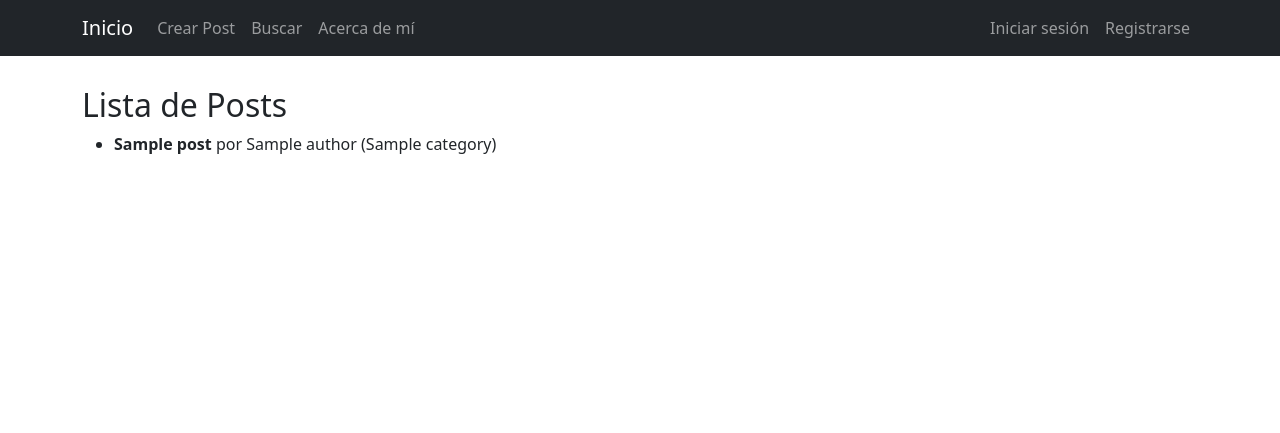
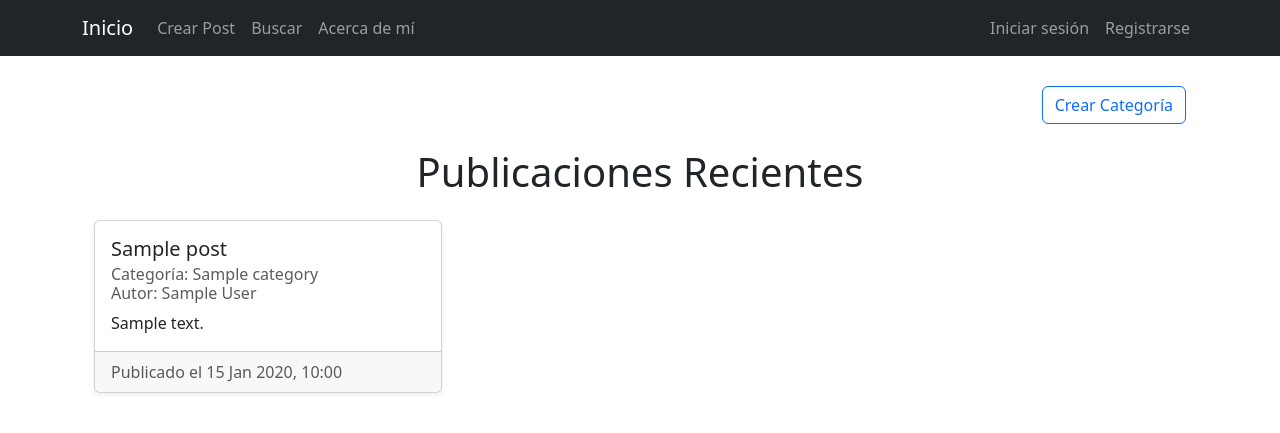
Before and after one commit to G4briel4224/ProyectoEntrega, a Django app: template Miapp/templates/home.html in a window 1280 px wide. Shown: the top 433 px of the page. Run offline with Django 3.2, Linux system fonts and the light colour scheme; the template is opened without the code that fills it: most values are stand-ins (such as "Sample title", 1, 10 or a date in 2020).

Commit message:
Casi termino modifique los html

```diff
--- a/Miapp/models.py
+++ b/Miapp/models.py
@@ -1,4 +1,5 @@
 from django.db import models
+from django.contrib.auth.models import User
 
 class Author(models.Model):
     name = models.CharField(max_length=100)
@@ -18,7 +19,7 @@ class Category(models.Model):
 class Post(models.Model):
     title = models.CharField(max_length=200)
     content = models.TextField()
-    author = models.ForeignKey(Author, on_delete=models.CASCADE)
+    author = models.ForeignKey(User, on_delete=models.CASCADE)
     category = models.ForeignKey(Category, on_delete=models.CASCADE)
     created_at = models.DateTimeField(auto_now_add=True)
 
--- a/Miapp/templates/base.html
+++ b/Miapp/templates/base.html
@@ -8,7 +8,6 @@
     <!-- Bootstrap 5 CDN -->
     <link href="https://cdn.jsdelivr.net/npm/bootstrap@5.3.3/dist/css/bootstrap.min.css" rel="stylesheet">
 
-    <!-- Estilos adicionales opcionales -->
     <style>
         body {
             padding-top: 70px;
@@ -39,11 +38,14 @@
                 </ul>
                 <ul class="navbar-nav ms-auto">
                     {% if user.is_authenticated %}
-                        <li class="nav-item">
-                            <a class="nav-link" href="{% url 'accounts:profile' %}">{{ user.username }}</a>
-                        </li>
-                        <li class="nav-item">
-                            <a class="nav-link" href="{% url 'accounts:logout' %}">Cerrar sesión</a>
+                        <li class="nav-item d-flex align-items-center">
+                            <a class="nav-link me-2" href="{% url 'accounts:profile' %}">{{ user.username }}</a>
+                            <form method="post" action="{% url 'accounts:logout' %}" class="d-inline">
+                                {% csrf_token %}
+                                <button type="submit" class="btn btn-link nav-link text-white p-0 m-0" style="text-decoration: none;">
+                                    Cerrar sesión
+                                </button>
+                            </form>
                         </li>
                     {% else %}
                         <li class="nav-item">
--- a/Miapp/templates/create_post.html
+++ b/Miapp/templates/create_post.html
@@ -1,10 +1,9 @@
 {% extends 'base.html' %}
-
 {% block title %}Crear Post{% endblock %}
 
 {% block content %}
-<div class="container mt-4">
-    <h2>Crear Nuevo Post</h2>
+<div class="container">
+    <h2 class="mb-4">Crear una nueva publicación</h2>
     <form method="post">
         {% csrf_token %}
         {{ form.as_p }}
--- a/Miapp/templates/home.html
+++ b/Miapp/templates/home.html
@@ -1,13 +1,43 @@
+{% extends 'base.html' %}
+{% load static %}
 
-{% extends 'base.html' %}
+{% block title %}Inicio{% endblock %}
 
 {% block content %}
-<h2>Lista de Posts</h2>
-<ul>
-    {% for post in posts %}
-        <li><strong>{{ post.title }}</strong> por {{ post.author.name }} ({{ post.category.title }})</li>
-    {% empty %}
-        <li>No hay posts aún.</li>
-    {% endfor %}
-</ul>
+<div class="container">
+    <div class="mb-4 text-end">
+    <a href="{% url 'Miapp:create_category' %}" class="btn btn-outline-primary">
+        Crear Categoría
+    </a>
+</div>
+    <h1 class="mb-4 text-center">Publicaciones Recientes</h1>
+
+    {% if posts %}
+        <div class="row row-cols-1 row-cols-md-2 row-cols-lg-3 g-4">
+            {% for post in posts %}
+                <div class="col">
+                    <div class="card h-100 shadow-sm">
+                        <div class="card-body">
+                            <h5 class="card-title">{{ post.title }}</h5>
+                            <h6 class="card-subtitle mb-2 text-muted">
+                                Categoría: {{ post.category }}<br>
+                                Autor: {{ post.author }}
+                            </h6>
+                            <p class="card-text">
+                                {{ post.content|truncatewords:20 }}
+                            </p>
+                        </div>
+                        <div class="card-footer text-muted">
+                            Publicado el {{ post.created_at|date:"d M Y, H:i" }}
+                        </div>
+                    </div>
+                </div>
+            {% endfor %}
+        </div>
+    {% else %}
+        <div class="alert alert-info" role="alert">
+            No hay publicaciones aún. ¡Crea la primera!
+        </div>
+    {% endif %}
+</div>
 {% endblock %}
--- a/Miapp/urls.py
+++ b/Miapp/urls.py
@@ -5,9 +5,8 @@ app_name = "Miapp"
 
 urlpatterns = [
     path('', views.home, name='home'),
-    path('create-author/', views.create_author, name='create_author'),
-    path('create-category/', views.create_category, name='create_category'),
-    path('create-post/', views.create_post, name='create_post'),
+    path('create_category/', views.create_category, name='create_category'),
+    path('create_post/', views.create_post, name='create_post'),
     path('search/', views.search_post, name='search_post'),
     path('about/', views.about, name='about'),
 
--- a/ProyectoEntrega/settings.py
+++ b/ProyectoEntrega/settings.py
@@ -136,3 +136,5 @@ STATIC_URL = '/static/'
 STATICFILES_DIRS = [BASE_DIR / 'static']
 
 CKEDITOR_UPLOAD_PATH = 'uploads/'
+
+LOGIN_URL = '/accounts/login/'
--- a/accounts/urls.py
+++ b/accounts/urls.py
@@ -6,7 +6,7 @@ app_name = 'accounts'
 
 urlpatterns = [
     path('login/', auth_views.LoginView.as_view(template_name='accounts/login.html'), name='login'),
-    path('logout/', auth_views.LogoutView.as_view(next_page='accounts:login'), name='logout'),
+    path('logout/', auth_views.LogoutView.as_view(template_name='accounts/logout.html'), name='logout'),
     path('register/', views.register, name='register'),
     path('profile/', views.profile, name='profile'),
 ]
```
Also changed, not shown: Miapp/templates/create_author.html (+9 -7 lines), Miapp/templates/create_category.html (added, +23 -0 lines), Miapp/templates/search_post.html (+15 -8 lines), Miapp/views.py (+18 -12 lines), accounts/templates/accounts/logout.html (added, +10 -0 lines), accounts/templates/accounts/profile.html (+14 -3 lines), db.sqlite3.
